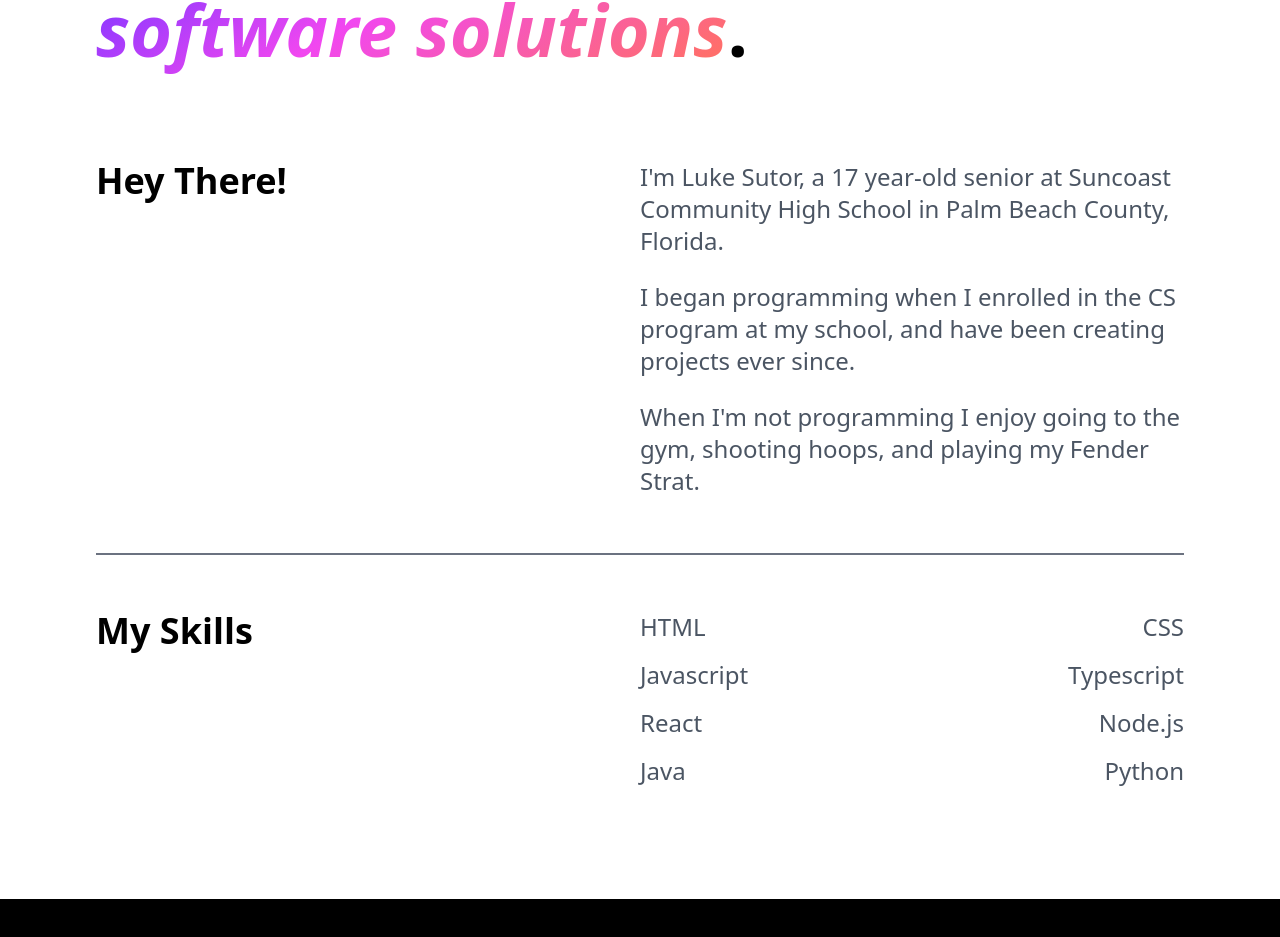
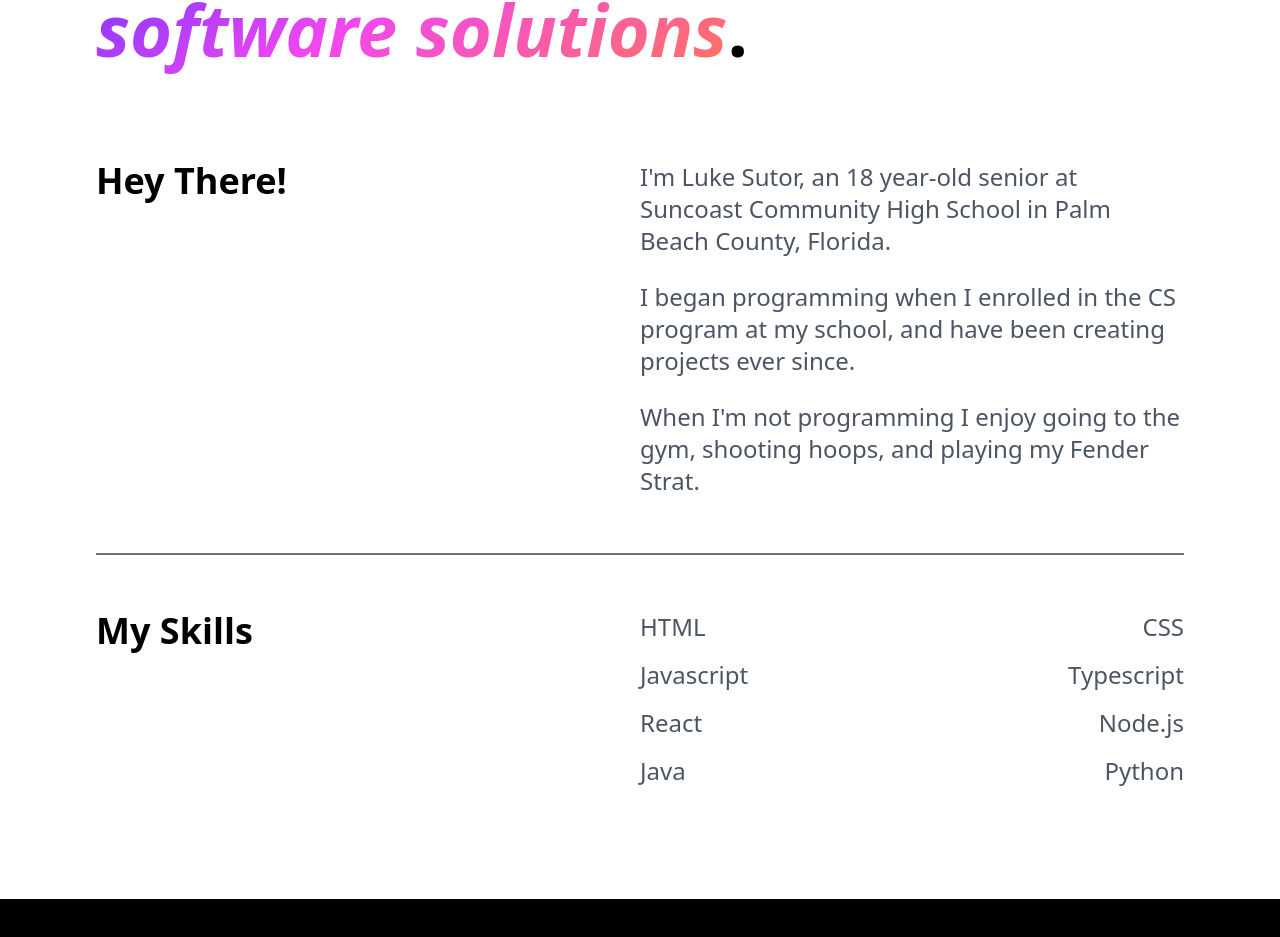
Before and after one commit to LukeSutor/lukesutor.github.io, a React (Create React App) app: page / in a window 1280 px wide. Shown: the part 1316-2253 px from the top of the page. Built offline with nearby package versions, Linux system fonts and the light colour scheme.

Commit message:
Update AboutParagraph.js

```diff
--- a/src/components/AboutParagraph.js
+++ b/src/components/AboutParagraph.js
@@ -23,7 +23,7 @@ export default function AboutParagraph(props) {
   }, [inView, page])
 
   const aboutParagraphs = [
-    <p>I'm Luke Sutor, a 17 year-old senior at Suncoast Community High School in Palm Beach County, Florida.</p>,
+    <p>I'm Luke Sutor, an 18 year-old senior at Suncoast Community High School in Palm Beach County, Florida.</p>,
     <p className="py-6">I began programming when I enrolled in the CS program at my school, and have been creating projects ever since.</p>,
     <p>When I'm not programming I enjoy going to the gym, shooting hoops, and playing my Fender Strat.</p>
   ]
```
